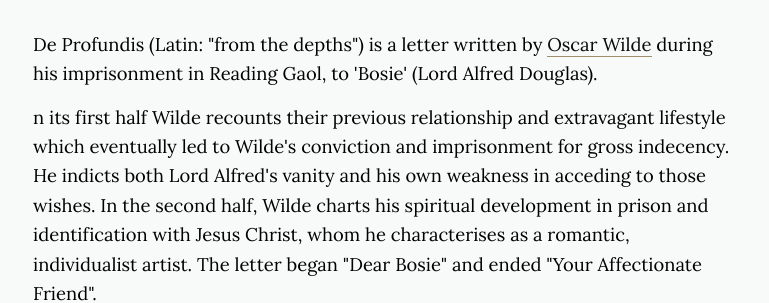
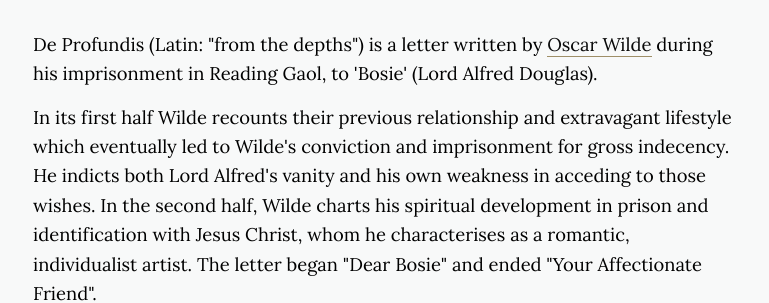
Before and after one commit to libertysowl/libertysowl.github.io, a Jekyll site: the page built from _posts/2017-02-25-wilde_de_profundis.markdown, in a window 1280 px wide. Shown: the part 842-1145 px from the top of the page, without its empty margins (255-1024 px from the left). Built offline with Jekyll 4.4.1, drawn with Linux system fonts in a browser that asks for light colours; nearby versions of some CDN libraries.

```diff
--- a/_posts/2017-02-25-wilde_de_profundis.markdown
+++ b/_posts/2017-02-25-wilde_de_profundis.markdown
@@ -13,5 +13,5 @@ image-sm: https://raw.githubusercontent.com/libertysowl/libertysowl.github.io/ma
 
 
 <p>De Profundis (Latin: "from the depths") is a letter written by <a href="https://en.wikipedia.org/wiki/Oscar_Wilde/">Oscar Wilde</a> during his imprisonment in Reading Gaol, to 'Bosie' (Lord Alfred Douglas).</p>
-<p>n its first half Wilde recounts their previous relationship and extravagant lifestyle which eventually led to Wilde's conviction and imprisonment for gross indecency. He indicts both Lord Alfred's vanity and his own weakness in acceding to those wishes. In the second half, Wilde charts his spiritual development in prison and identification with Jesus Christ, whom he characterises as a romantic, individualist artist. The letter began "Dear Bosie" and ended "Your Affectionate Friend".</p>
+<p>In its first half Wilde recounts their previous relationship and extravagant lifestyle which eventually led to Wilde's conviction and imprisonment for gross indecency. He indicts both Lord Alfred's vanity and his own weakness in acceding to those wishes. In the second half, Wilde charts his spiritual development in prison and identification with Jesus Christ, whom he characterises as a romantic, individualist artist. The letter began "Dear Bosie" and ended "Your Affectionate Friend".</p>
 <h4><a href="https://en.wikipedia.org/wiki/De_Profundis_(letter)"> Click here for more details.</a></h4>
```
Also changed, not shown: _posts/2017-01-15-thoreau.markdown (+12 -5 lines).
